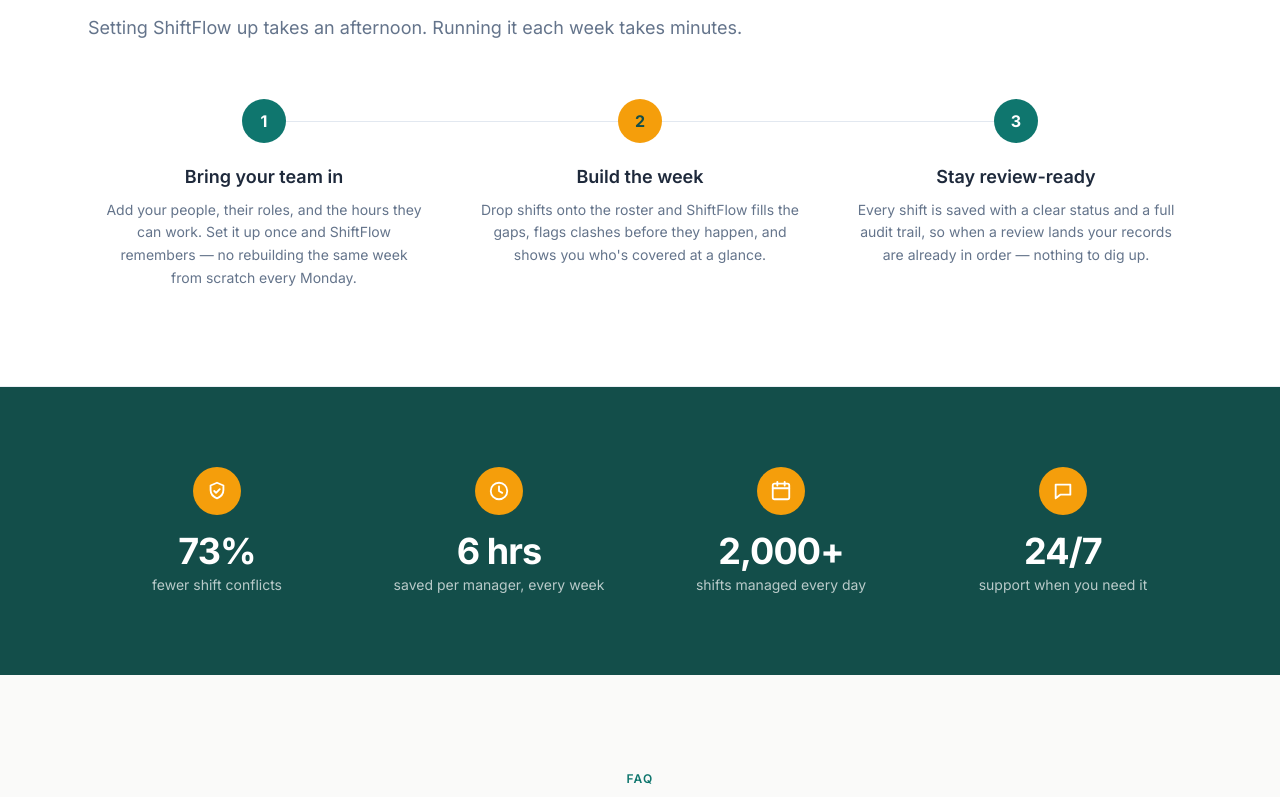
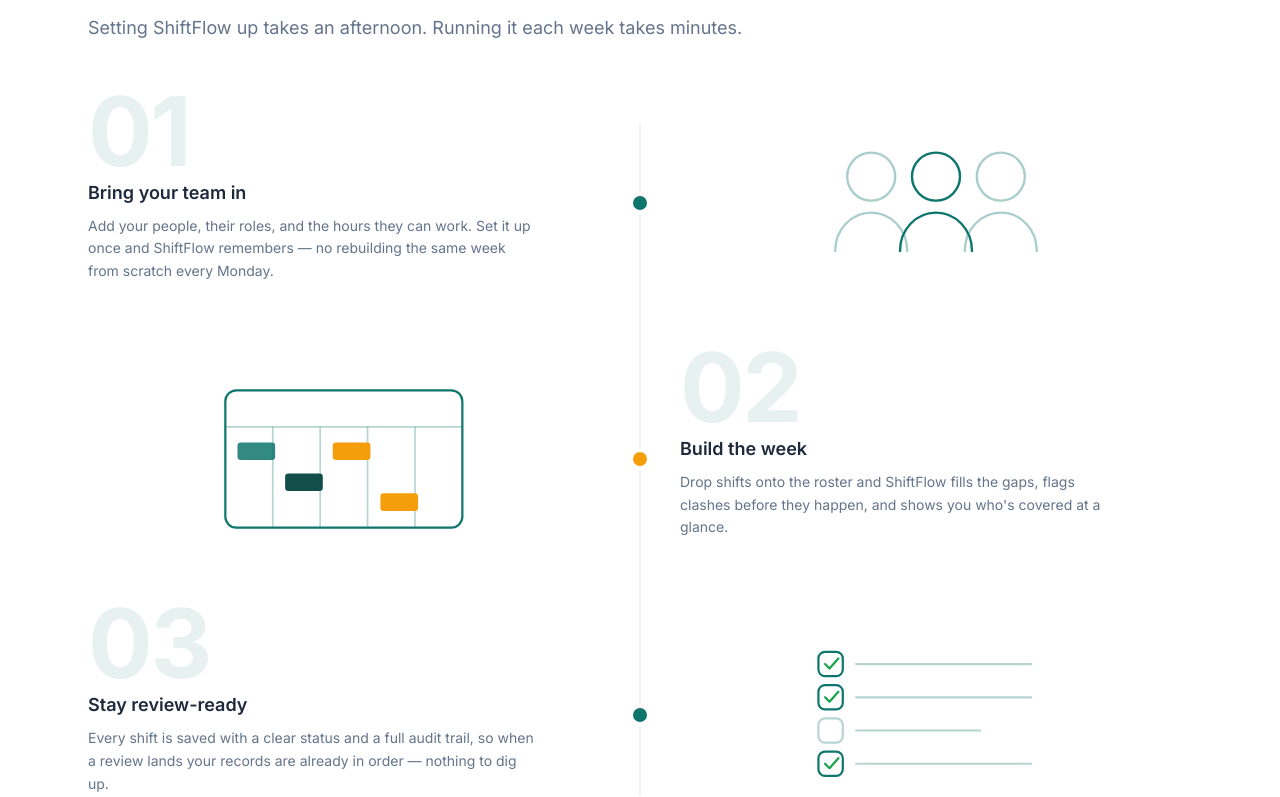
Before and after one commit to charlesalo/shiftflow-rostering, a Next.js app: page / in a window 1280 px wide. Shown: the part 1691-2488 px from the top of the page. Built offline with nearby package versions, Linux system fonts and the light colour scheme.

Commit message:
feat: redesign How It Works as an alternating vertical timeline

```diff
--- a/components/landing/HowItWorks.js
+++ b/components/landing/HowItWorks.js
@@ -1,22 +1,123 @@
+// Outline avatars — represents bringing the team in.
+function TeamIllustration() {
+  const people = [
+    { cx: 46, opacity: 0.35 },
+    { cx: 100, opacity: 1 },
+    { cx: 154, opacity: 0.35 },
+  ];
+  return (
+    <svg viewBox="0 0 200 120" className="h-28 w-auto text-primary sm:h-32 md:h-36" aria-hidden="true">
+      {people.map(({ cx, opacity }) => (
+        <g key={cx} opacity={opacity}>
+          <circle cx={cx} cy="38" r="20" stroke="currentColor" strokeWidth="2" fill="none" />
+          <path
+            d={`M${cx - 30} 100c0-18 13.4-32 30-32s30 14 30 32`}
+            stroke="currentColor"
+            strokeWidth="2"
+            strokeLinecap="round"
+            fill="none"
+          />
+        </g>
+      ))}
+    </svg>
+  );
+}
+
+// Outline roster grid with a few filled shift blocks — represents building the week.
+function GridIllustration() {
+  return (
+    <svg viewBox="0 0 220 130" className="h-28 w-auto text-primary sm:h-32 md:h-36" aria-hidden="true">
+      <rect x="3" y="3" width="214" height="124" rx="10" stroke="currentColor" strokeWidth="2" fill="none" />
+      <line x1="3" y1="36" x2="217" y2="36" stroke="currentColor" strokeWidth="1.5" opacity="0.3" />
+      {[1, 2, 3, 4].map((i) => (
+        <line
+          key={i}
+          x1={3 + i * 42.8}
+          y1="36"
+          x2={3 + i * 42.8}
+          y2="127"
+          stroke="currentColor"
+          strokeWidth="1.5"
+          opacity="0.3"
+        />
+      ))}
+      <rect x="14" y="50" width="34" height="16" rx="3" className="fill-primary/85" />
+      <rect x="100" y="50" width="34" height="16" rx="3" className="fill-accent" />
+      <rect x="57" y="78" width="34" height="16" rx="3" className="fill-primary-dark" />
+      <rect x="143" y="96" width="34" height="16" rx="3" className="fill-accent" />
+    </svg>
+  );
+}
+
+// Outline checklist lines with a couple of completed rows — represents staying review-ready.
+function ChecklistIllustration() {
+  const rows = [true, true, false, true];
+  return (
+    <svg viewBox="0 0 220 130" className="h-28 w-auto text-primary sm:h-32 md:h-36" aria-hidden="true">
+      {rows.map((checked, i) => {
+        const y = 8 + i * 30;
+        return (
+          <g key={i}>
+            <rect
+              x="4"
+              y={y}
+              width="22"
+              height="22"
+              rx="6"
+              stroke="currentColor"
+              strokeWidth="2"
+              fill="none"
+              opacity={checked ? 1 : 0.3}
+            />
+            {checked && (
+              <path
+                d={`M10 ${y + 11} l4 4 8-9`}
+                className="text-success"
+                stroke="currentColor"
+                strokeWidth="2"
+                strokeLinecap="round"
+                strokeLinejoin="round"
+                fill="none"
+              />
+            )}
+            <line
+              x1="38"
+              y1={y + 11}
+              x2={checked ? 196 : 150}
+              y2={y + 11}
+              stroke="currentColor"
+              strokeWidth="2"
+              strokeLinecap="round"
+              opacity="0.3"
+            />
+          </g>
+        );
+      })}
+    </svg>
+  );
+}
+
 const STEPS = [
   {
     n: 1,
-    // Alternating circle colors give the row visual rhythm without boxes.
-    circle: "bg-primary text-surface",
+    marker: "bg-primary",
     title: "Bring your team in",
     body: "Add your people, their roles, and the hours they can work. Set it up once and ShiftFlow remembers — no rebuilding the same week from scratch every Monday.",
+    Illustration: TeamIllustration,
   },
   {
     n: 2,
-    circle: "bg-accent text-primary-dark",
+    marker: "bg-accent",
     title: "Build the week",
     body: "Drop shifts onto the roster and ShiftFlow fills the gaps, flags clashes before they happen, and shows you who's covered at a glance.",
+    Illustration: GridIllustration,
   },
   {
     n: 3,
-    circle: "bg-primary text-surface",
+    marker: "bg-primary",
     title: "Stay review-ready",
     body: "Every shift is saved with a clear status and a full audit trail, so when a review lands your records are already in order — nothing to dig up.",
+    Illustration: ChecklistIllustration,
   },
 ];
 
@@ -40,30 +141,47 @@
           </p>
         </div>
 
-        <div className="relative mt-14">
-          {/* Connecting line behind the circles — signals sequence (desktop) */}
+        <div className="relative mt-16 lg:mt-20">
+          {/* Centerline — connects all three steps (desktop only) */}
           <div
-            className="pointer-events-none absolute left-[16%] right-[16%] top-[22px] hidden h-px bg-slate-200 md:block"
+            className="pointer-events-none absolute left-1/2 top-0 bottom-0 hidden w-px -translate-x-1/2 bg-slate-200 md:block"
             aria-hidden="true"
           />
 
-          <ol className="grid gap-10 md:grid-cols-3 md:gap-6">
-            {STEPS.map((step) => (
-              <li
-                key={step.n}
-                className="relative z-10 flex flex-col items-center text-center"
-              >
-                <span
-                  className={`grid h-11 w-11 place-items-center rounded-full text-base font-bold ${step.circle}`}
-                >
-                  {step.n}
-                </span>
-                <h3 className="mt-5 text-lg font-semibold text-text">{step.title}</h3>
-                <p className="mt-2 max-w-xs text-sm leading-relaxed text-text-muted">
-                  {step.body}
-                </p>
-              </li>
-            ))}
+          <ol className="flex flex-col gap-16 md:gap-24">
+            {STEPS.map((step, i) => {
+              const textLeads = i % 2 === 0;
+              return (
+                <li key={step.n} className="relative">
+                  {/* Marker dot on the centerline (desktop only) */}
+                  <span
+                    className={`absolute left-1/2 top-1/2 z-10 hidden h-3.5 w-3.5 -translate-x-1/2 -translate-y-1/2 rounded-full ring-4 ring-surface md:block ${step.marker}`}
+                    aria-hidden="true"
+                  />
+
+                  <div className="grid grid-cols-1 items-center gap-8 md:grid-cols-2 md:gap-12 lg:gap-20">
+                    <div className={`relative ${textLeads ? "" : "md:order-2"}`}>
+                      <span
+                        className="pointer-events-none absolute -top-10 left-0 select-none text-[5rem] font-bold leading-none tracking-tight text-primary/10 sm:text-[6rem]"
+                        aria-hidden="true"
+                      >
+                        {String(step.n).padStart(2, "0")}
+                      </span>
+                      <div className="relative z-10 pt-12 sm:pt-14">
+                        <h3 className="text-lg font-semibold text-text">{step.title}</h3>
+                        <p className="mt-2 max-w-md text-sm leading-relaxed text-text-muted">
+                          {step.body}
+                        </p>
+                      </div>
+                    </div>
+
+                    <div className={`flex justify-center ${textLeads ? "" : "md:order-1"}`}>
+                      <step.Illustration />
+                    </div>
+                  </div>
+                </li>
+              );
+            })}
           </ol>
         </div>
       </div>
```
